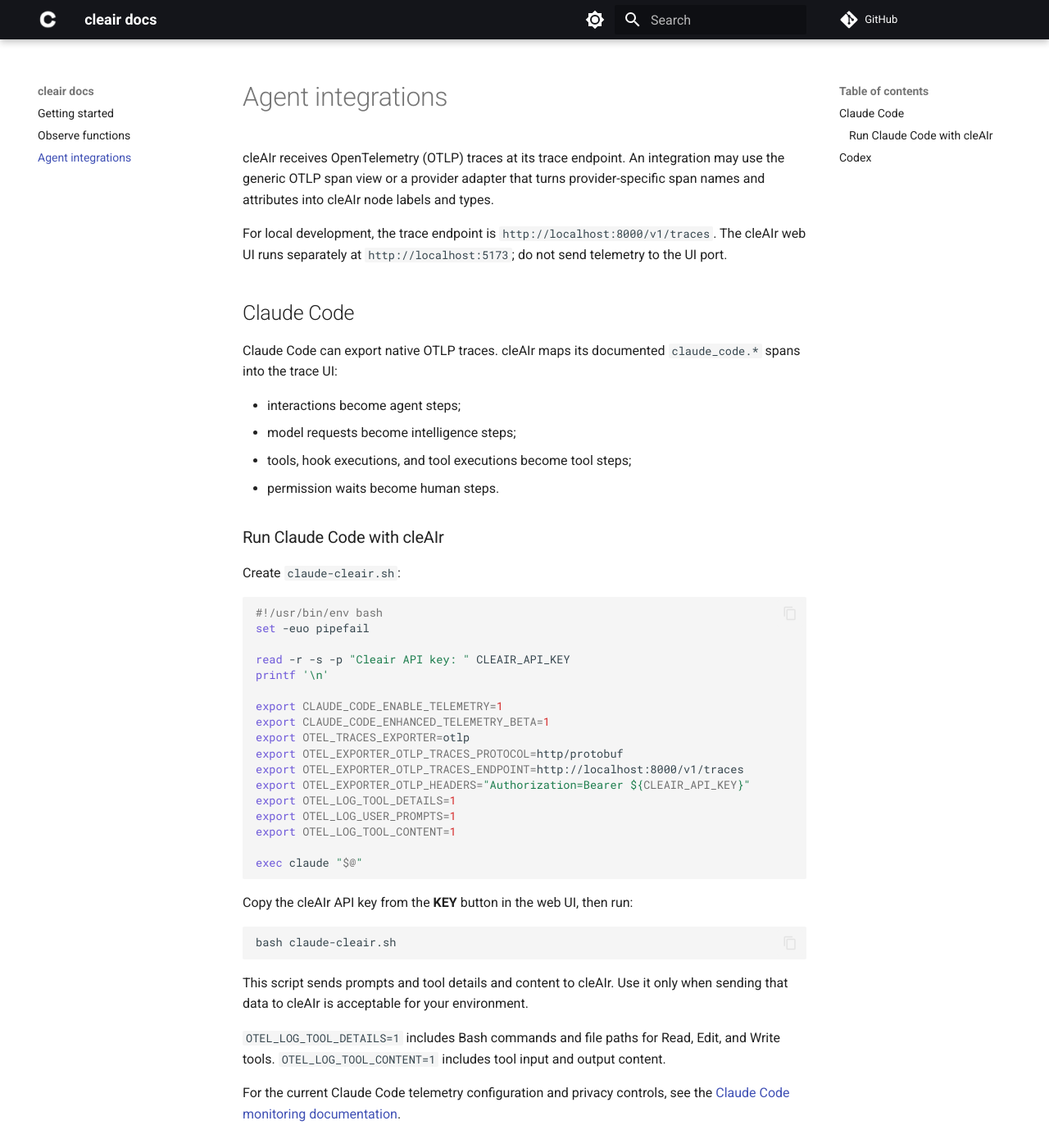
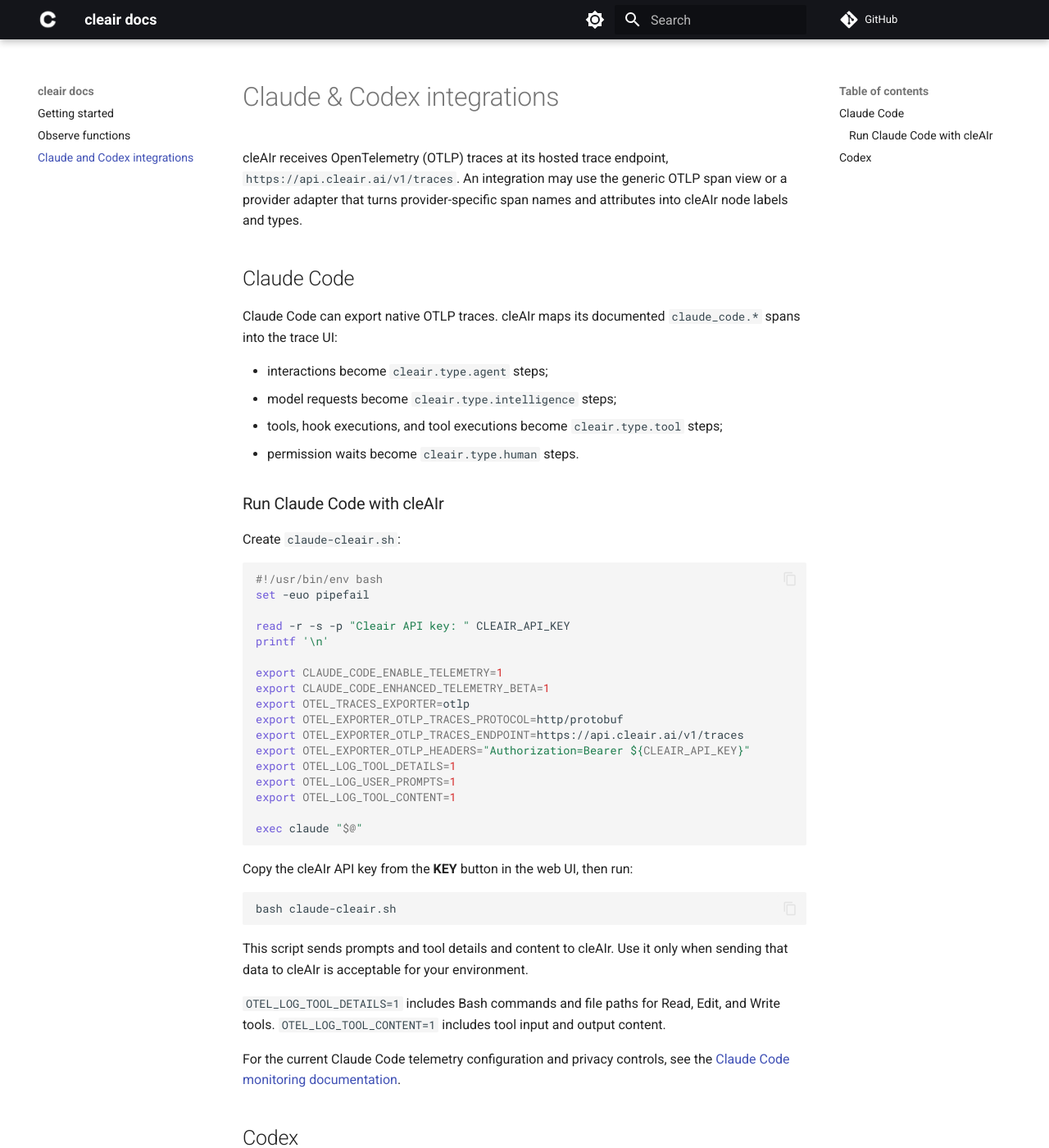
Before and after one commit to cleairlabs/cleair, an MkDocs documentation site: the page built from docs/content/cli-integrations.md, in a window 1280 px wide and 1400 px high. Shown: the whole window at 82% size. Built offline with MkDocs 1.6.1 and Material for MkDocs 9.7.7, drawn with Linux system fonts in a browser that asks for light colours; comment, search, counter and statistics services are not loaded.

Commit message:
Improve claude documentation

```diff
--- a/docs/content/agent-integrations.md
+++ b/docs/content/cli-integrations.md
@@ -1,8 +1,6 @@
-# Agent integrations
+# Claude & Codex integrations
 
-cleAIr receives OpenTelemetry (OTLP) traces at its trace endpoint. An integration may use the generic OTLP span view or a provider adapter that turns provider-specific span names and attributes into cleAIr node labels and types.
-
-For local development, the trace endpoint is `http://localhost:8000/v1/traces`. The cleAIr web UI runs separately at `http://localhost:5173`; do not send telemetry to the UI port.
+cleAIr receives OpenTelemetry (OTLP) traces at its hosted trace endpoint, `https://api.cleair.ai/v1/traces`. An integration may use the generic OTLP span view or a provider adapter that turns provider-specific span names and attributes into cleAIr node labels and types.
 
 
 
@@ -10,10 +8,10 @@
 ## Claude Code
 Claude Code can export native OTLP traces. cleAIr maps its documented `claude_code.*` spans into the trace UI:
 
-- interactions become agent steps;
-- model requests become intelligence steps;
-- tools, hook executions, and tool executions become tool steps;
-- permission waits become human steps.
+- interactions become `cleair.type.agent` steps;
+- model requests become `cleair.type.intelligence` steps;
+- tools, hook executions, and tool executions become `cleair.type.tool` steps;
+- permission waits become `cleair.type.human` steps.
 
 
 ### Run Claude Code with cleAIr
@@ -30,7 +28,7 @@
 export CLAUDE_CODE_ENHANCED_TELEMETRY_BETA=1
 export OTEL_TRACES_EXPORTER=otlp
 export OTEL_EXPORTER_OTLP_TRACES_PROTOCOL=http/protobuf
-export OTEL_EXPORTER_OTLP_TRACES_ENDPOINT=http://localhost:8000/v1/traces
+export OTEL_EXPORTER_OTLP_TRACES_ENDPOINT=https://api.cleair.ai/v1/traces
 export OTEL_EXPORTER_OTLP_HEADERS="Authorization=Bearer ${CLEAIR_API_KEY}"
 export OTEL_LOG_TOOL_DETAILS=1
 export OTEL_LOG_USER_PROMPTS=1
--- a/docs/mkdocs.yml
+++ b/docs/mkdocs.yml
@@ -7,7 +7,7 @@
 nav:
   - Getting started: index.md
   - Observe functions: observe.md
-  - Agent integrations: agent-integrations.md
+  - Claude and Codex integrations: cli-integrations.md
 markdown_extensions:
   - attr_list
   - admonition
```
